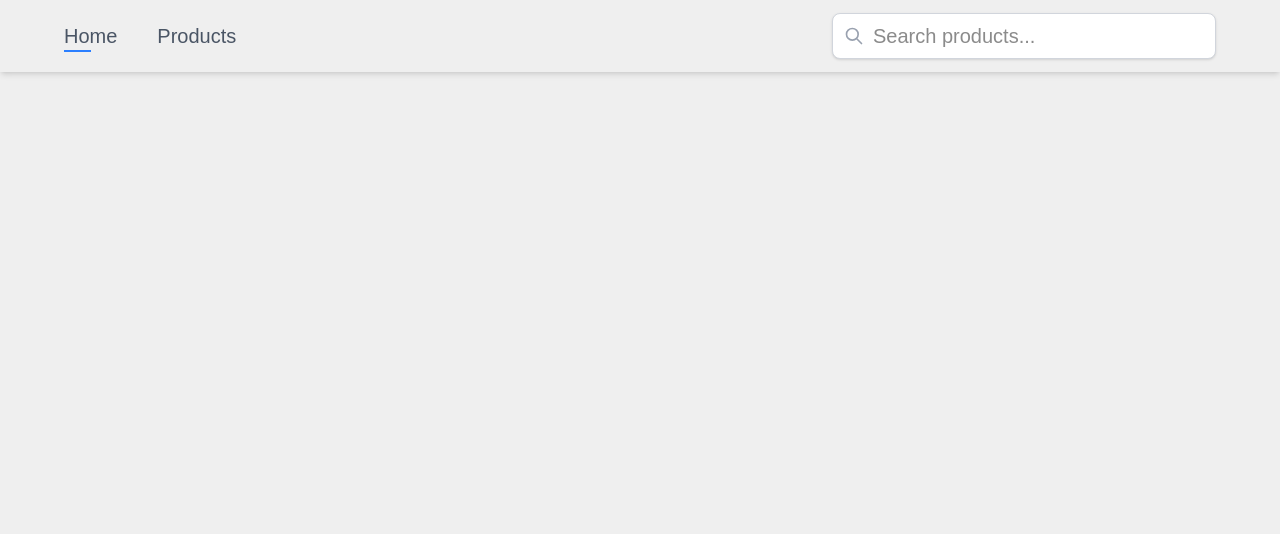
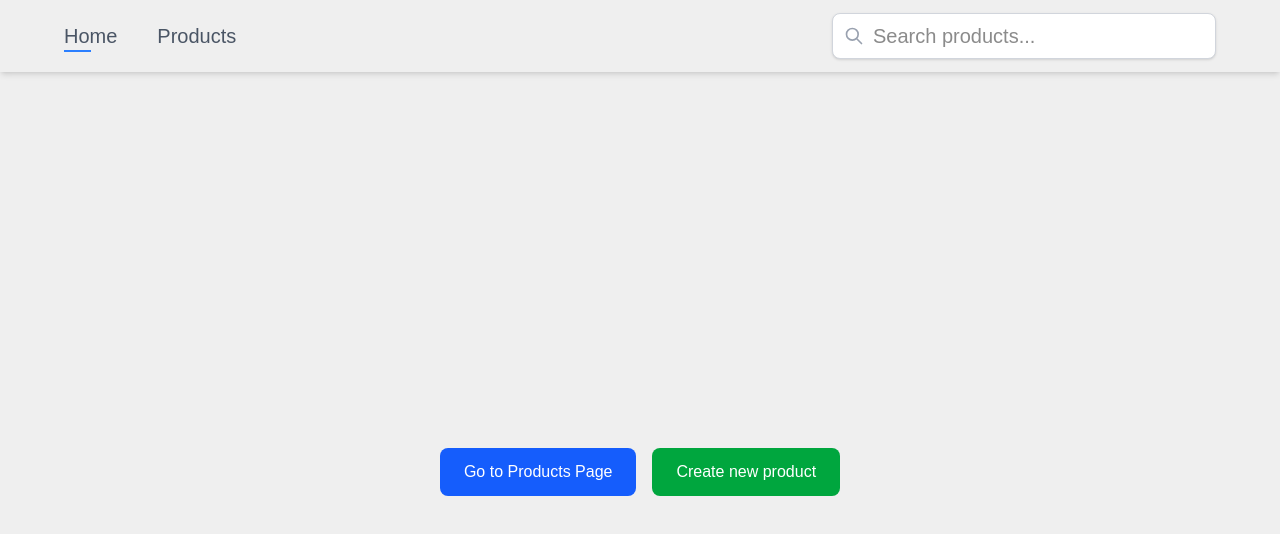
Before and after one commit to sanvx/task-app, a Next.js app: page / in a window 1280 px wide. Shown: the top 534 px of the page. Built offline with nearby package versions, Linux system fonts and the light colour scheme.

Commit message:
Added links to the home page, cleaned unused variables

```diff
--- a/app/components/Products/ProductForm.tsx
+++ b/app/components/Products/ProductForm.tsx
@@ -1,7 +1,7 @@
 "use client";
 
-import React, { useState, useEffect } from 'react';
-import { useSearchParams, useRouter } from 'next/navigation';
+import React, { useState} from 'react';
+import { useRouter } from 'next/navigation';
 
 import { useAppDispatch, useAppSelector } from '@/app/store/hooks';
 import { ProductType } from '@/app/types/productsTypes';
@@ -27,7 +27,6 @@ interface ProductFormProps {
 export default function ProductForm({ initialData, formType }: ProductFormProps) {
   const dispatch = useAppDispatch();
   const router = useRouter();
-  const { products } = useAppSelector((state) => state.products);
 
   const [formData, setFormData] = useState<ProductType>({
     id: initialData?.id || Date.now(),
@@ -126,6 +125,7 @@ export default function ProductForm({ initialData, formType }: ProductFormProps)
             name="category"
             value={formData.category}
             onChange={handleChange}
+            required
             className="mt-1 block w-full px-3 py-2 border border-gray-300 rounded-md shadow-sm focus:outline-none focus:ring-indigo-500 focus:border-indigo-500"
           />
         </div>
@@ -138,6 +138,7 @@ export default function ProductForm({ initialData, formType }: ProductFormProps)
             type="url"
             id="image"
             name="image"
+            required
             value={formData.image}
             onChange={handleChange}
             className="mt-1 block w-full px-3 py-2 border border-gray-300 rounded-md shadow-sm focus:outline-none focus:ring-indigo-500 focus:border-indigo-500"
--- a/app/page.tsx
+++ b/app/page.tsx
@@ -2,7 +2,19 @@ import Link from "next/link";
 
 export default function Home() {
   return (
-    <div className="flex h-screen items-center justify-center">
+    <div className="flex flex-wrap gap-4 h-screen items-center justify-center">
+      <Link
+        href="/products"
+        className="inline-block bg-blue-600 text-white px-6 py-3 rounded-lg hover:bg-blue-700 transition-colors duration-300 ease-in-out"
+      >
+        Go to Products Page
+      </Link>
+      <Link
+        href="/add-product"
+        className="inline-block bg-green-600 text-white px-6 py-3 rounded-lg hover:bg-blue-700 transition-colors duration-300 ease-in-out"
+      >
+        Create new product
+      </Link>
     </div>
   );
 }
--- a/app/store/StoreProvider.tsx
+++ b/app/store/StoreProvider.tsx
@@ -1,7 +1,7 @@
 "use client";
 
 import { Provider } from 'react-redux';
-import { store } from './index';
+import { store } from './store';
 
 export default function StoreProvider({
   children,
--- a/app/store/hooks.ts
+++ b/app/store/hooks.ts
@@ -1,5 +1,5 @@
 import { TypedUseSelectorHook, useDispatch, useSelector } from 'react-redux';
-import type { RootState, AppDispatch } from './index';
+import type { RootState, AppDispatch } from './store';
 
 export const useAppDispatch = useDispatch.withTypes<AppDispatch>()
 export const useAppSelector = useSelector.withTypes<RootState>()
```
Also changed, not shown: app/store/store.ts (renamed from app/store/index.ts).
